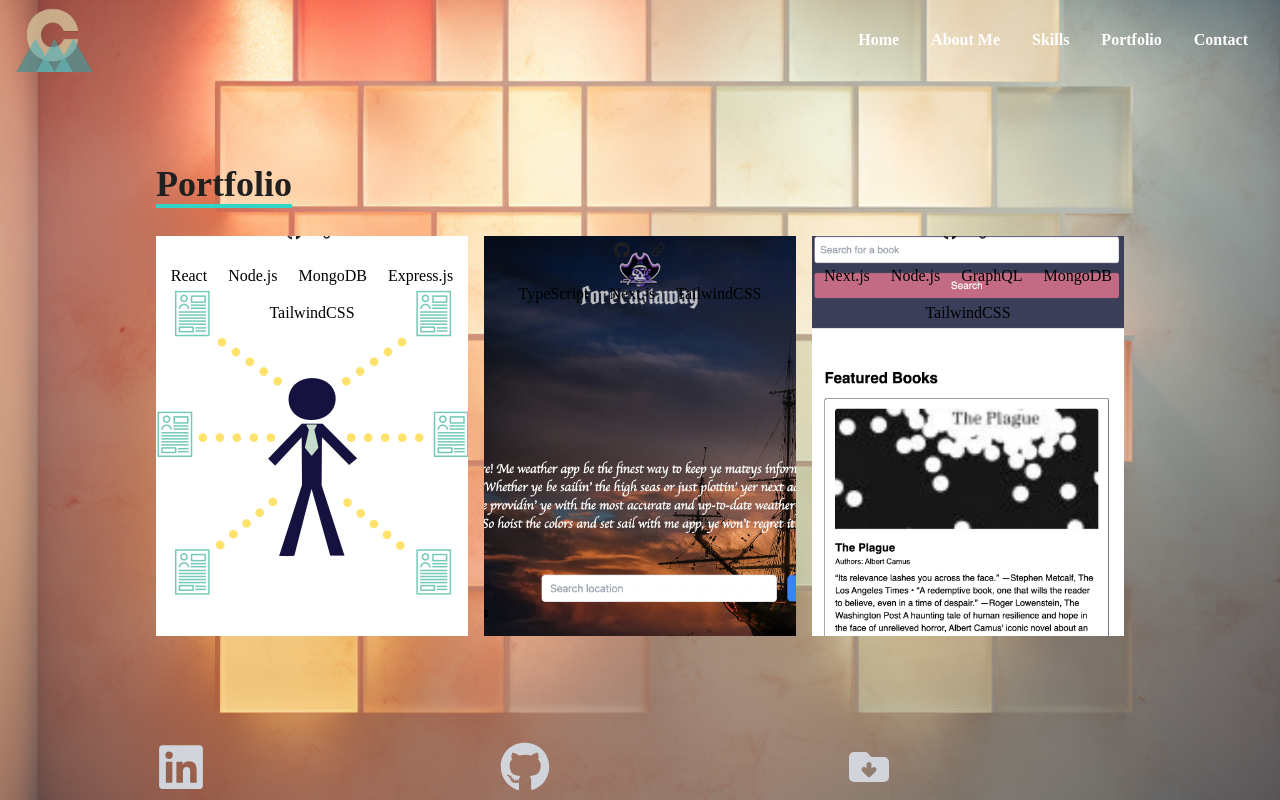
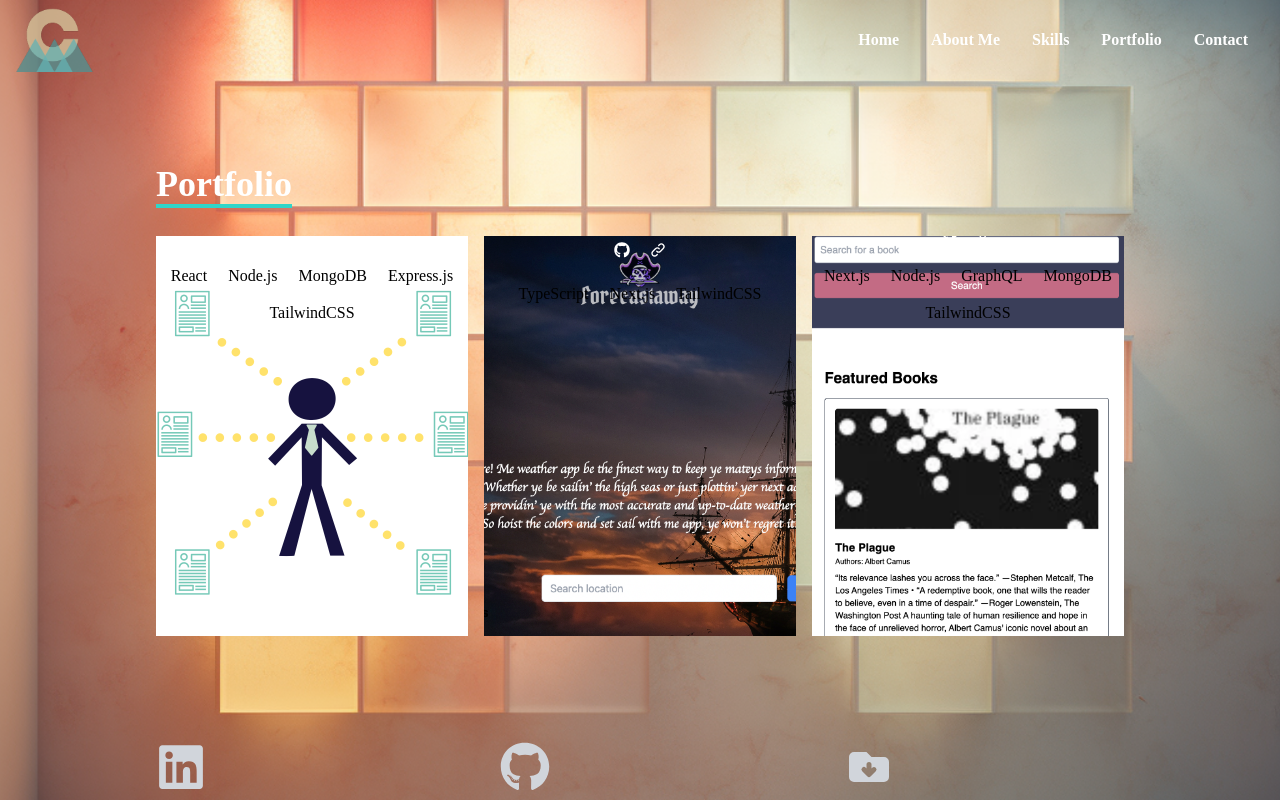
Before and after one commit to ChrisT303/portfolio-react, a React (Create React App) app: page /#/work in a window 1280 px wide. Built offline with nearby package versions, Linux system fonts and the light colour scheme.

Commit message:
forgotten color changes

```diff
--- a/src/components/AboutMe.js
+++ b/src/components/AboutMe.js
@@ -28,7 +28,7 @@
               I am Christopher Williams, a dedicated Full Stack Developer with a
               robust background in sales, marketing, and management. Recently
               certified through a rigorous Full Stack Web Development program at
-              the esteemed University of Denver, I have transitioned my career
+              the University of Denver, I have transitioned my career
               trajectory to embrace my passion for technology and
               problem-solving. My professional journey has been marked by
               successful collaboration with clients and cross-functional teams,
--- a/src/components/Experience.js
+++ b/src/components/Experience.js
@@ -14,7 +14,7 @@
   };
 
   return (
-    <div className="w-full h-screen bg-eyes bg-cover bg-center text-main">
+    <div className="w-full h-screen bg-eyes bg-cover bg-center text-white">
       <div className="max-w-[1000px] pt-[40px] mx-auto flex flex-col justify-center w-full h-full">
         <div>
           <p className="text-4xl font-bold inline border-b-4 bdr">Skills</p>
--- a/src/components/Work.js
+++ b/src/components/Work.js
@@ -4,10 +4,10 @@
 import Footer from "./Footer";
 
 const Work = () => (
-  <div className="w-full md:h-screen text-main bg-eyes bg-cover bg-center">
+  <div className="w-full md:h-screen text-white bg-eyes bg-cover bg-center">
     <div className="max-w-[1000px] mx-auto p-4 flex flex-col justify-center w-full h-full">
       <div className="pb-8">
-        <p className="text-4xl font-bold inline border-b-4 text-main bdr">
+        <p className="text-4xl font-bold inline border-b-4 text-white bdr">
           Portfolio
         </p>
       </div>
```
